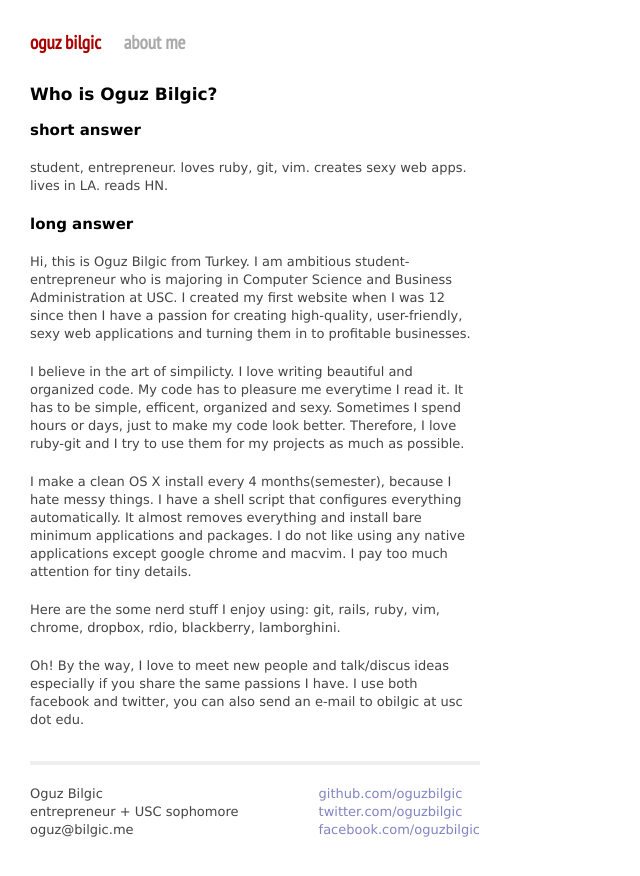
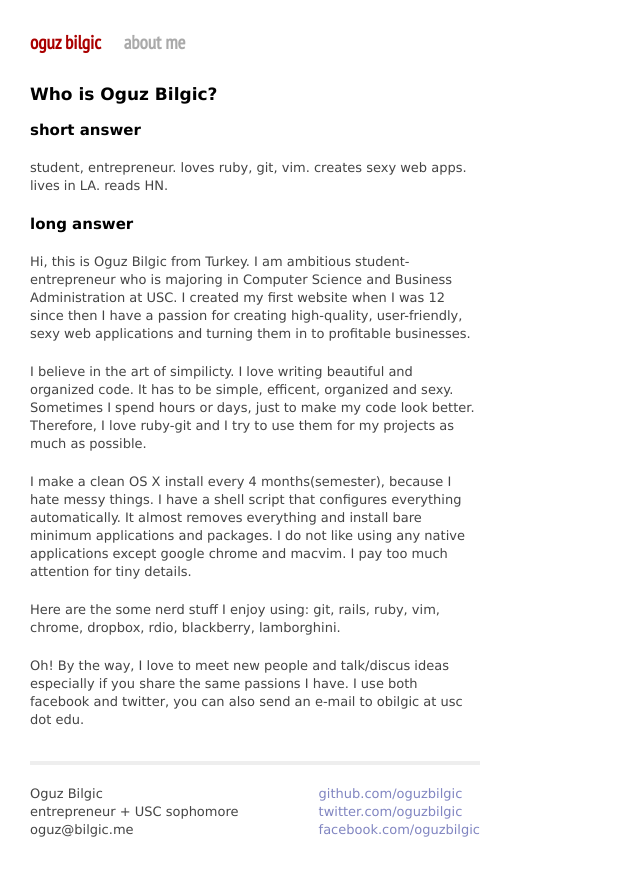
Before and after one commit to oguzbilgic/oguzbilgic.github.com, a Jekyll site: the page built from about.md, in a window 1280 px wide. Shown: the top 876 px of the page, without its empty margins (0-640 px from the left). Built offline with Jekyll 4.4.1, drawn with Linux system fonts in a browser that asks for light colours; Markdown is read by kramdown in place of the engine named in the settings.

Commit message:
Update about.md

```diff
--- a/about.md
+++ b/about.md
@@ -13,7 +13,7 @@ student, entrepreneur. loves ruby, git, vim. creates sexy web apps. lives in LA.
 ## long answer
 Hi, this is Oguz Bilgic from Turkey. I am ambitious student-entrepreneur who is majoring in Computer Science and Business Administration at USC. I created my first website when I was 12 since then I have a passion for creating high-quality, user-friendly, sexy web applications and turning them in to profitable businesses.
 
-I believe in the art of simpilicty. I love writing beautiful and organized code. My code has to pleasure me everytime I read it. It has to be simple, efficent, organized and sexy. Sometimes I spend hours or days, just to make my code look better. Therefore, I love ruby-git and I try to use them for my projects as much as possible.
+I believe in the art of simpilicty. I love writing beautiful and organized code. It has to be simple, efficent, organized and sexy. Sometimes I spend hours or days, just to make my code look better. Therefore, I love ruby-git and I try to use them for my projects as much as possible.
 
 I make a clean OS X install every 4 months(semester), because I hate messy things. I have a shell script that configures everything automatically. It almost removes everything and install bare minimum applications and packages. I do not like using any native applications except google chrome and macvim. I pay too much attention for tiny details.
 
```
